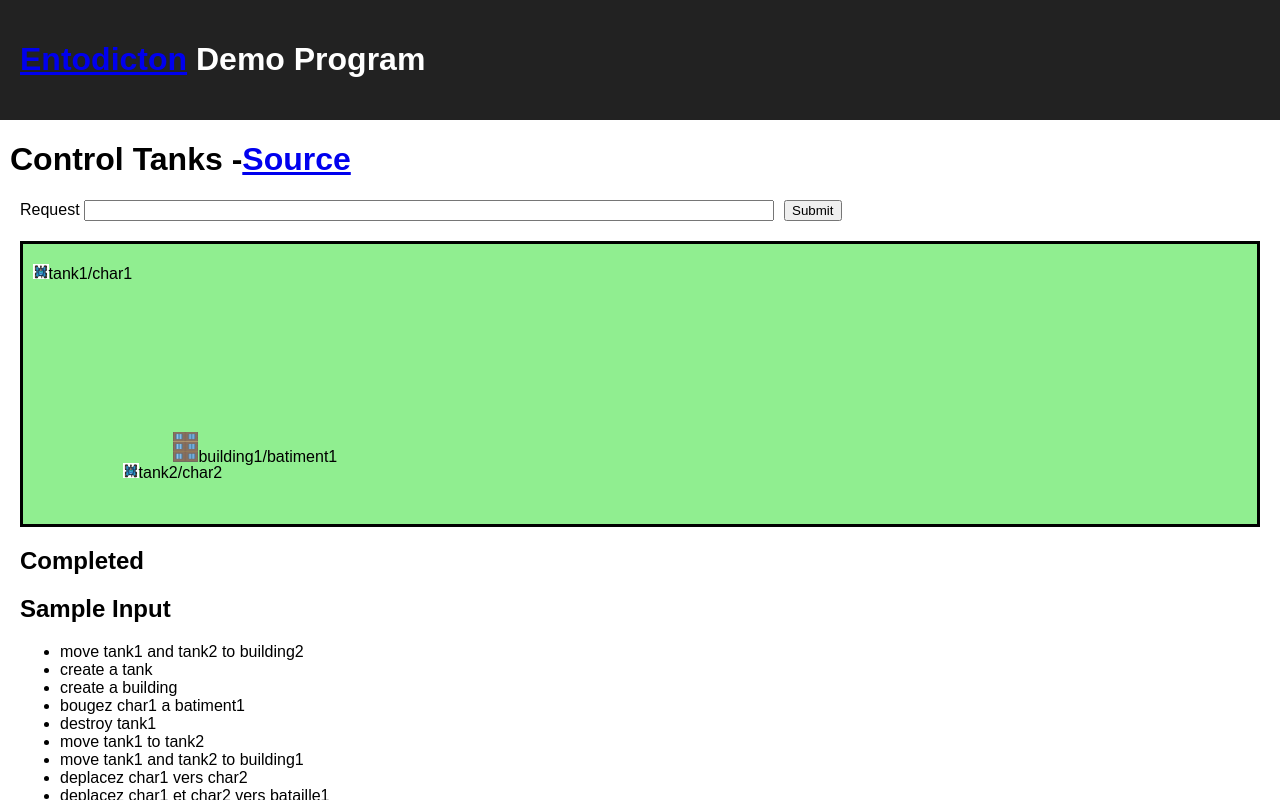
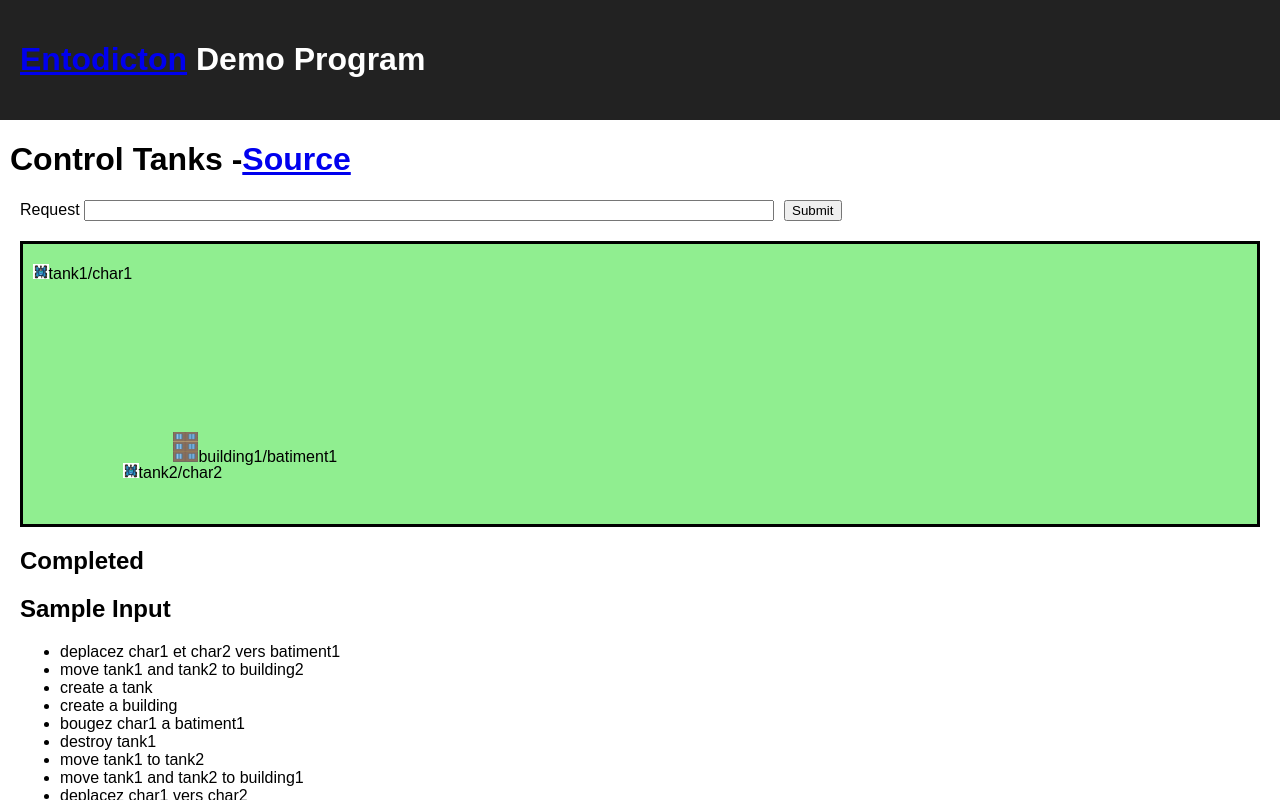
Before and after one commit to cooledge/entodicton, a React (Create React App) app in the folder demo/: page / in a window 1280 px wide. Shown: the top 800 px of the page. Built offline with nearby package versions, Linux system fonts and the light colour scheme.

Commit message:
new query

```diff
--- a/demo/src/components/config.js
+++ b/demo/src/components/config.js
@@ -176,6 +176,7 @@ module.exports = {
     "([detruire] ([tankConcept|char]))"
   ],
   "queries": [
+    "deplacez char1 et char2 vers batiment1",
     "move tank1 and tank2 to building2",
     "create a tank",
     "create a building",
```
